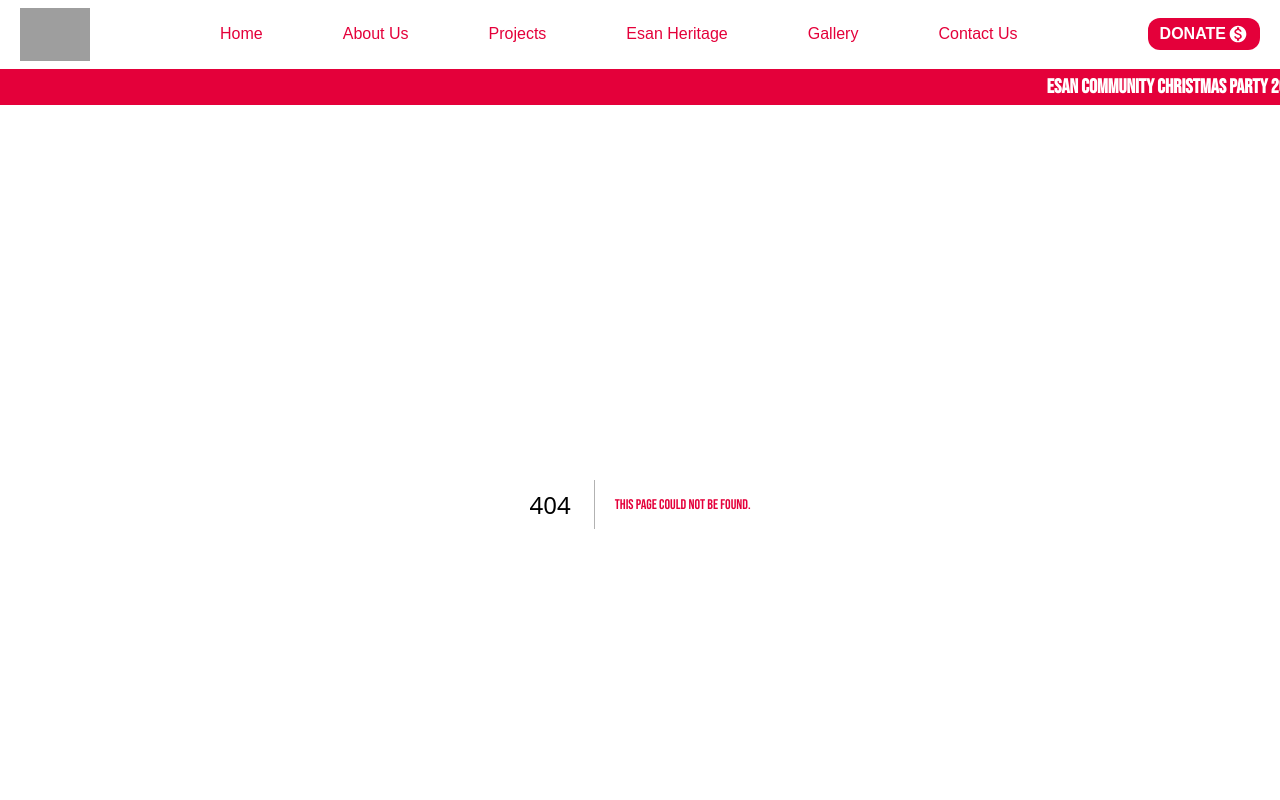
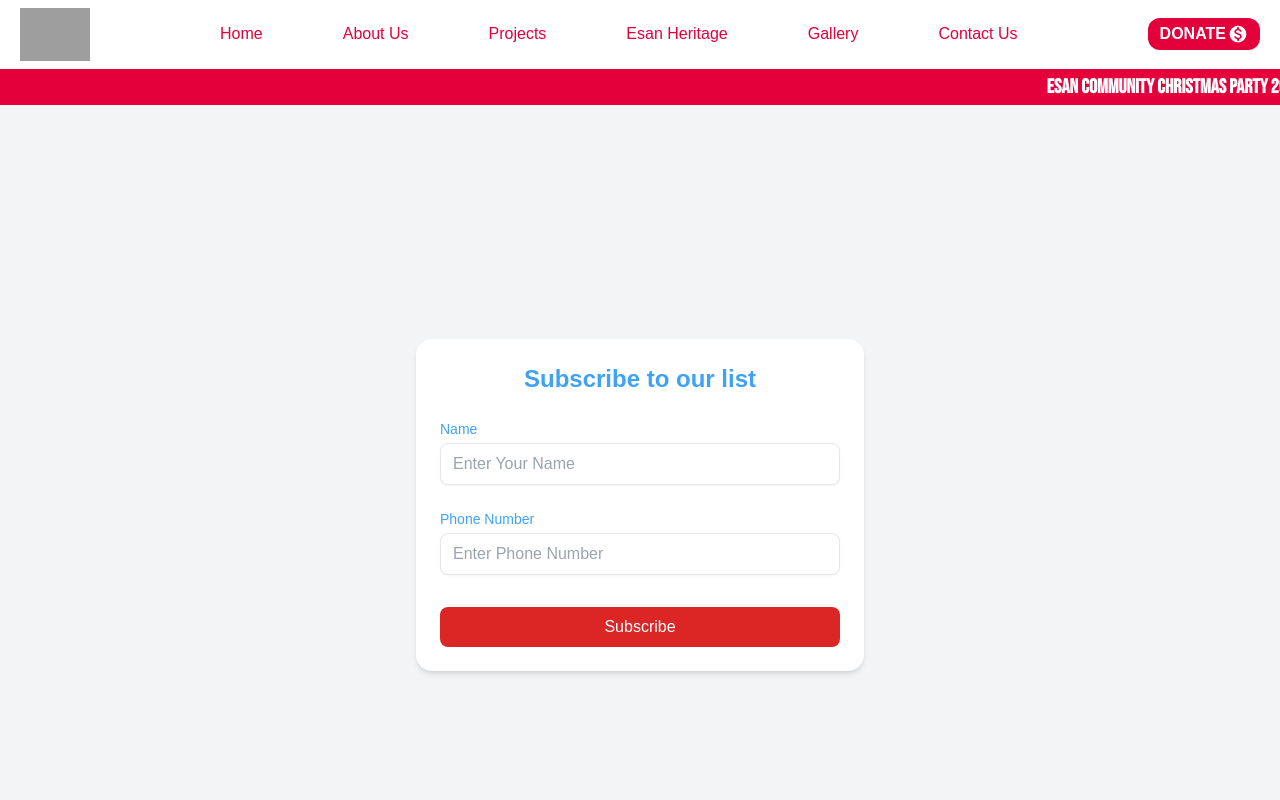
Before and after one commit to blessedjoe2000/organization, a Next.js app: page /subscribe in a window 1280 px wide. Before the commit this address had no page. Shown: the top 800 px of the page. Built offline with nearby package versions, Linux system fonts and the light colour scheme; grey boxes are pictures that could not be loaded; a web font is replaced by a local one.

Commit message:
subscribe page added

```diff
--- /dev/null
+++ b/app/subscribe/page.jsx
@@ -0,0 +1,53 @@
+"use client";
+
+import { useState } from "react";
+
+export default function Subscribe() {
+  const [name, setName] = useState("");
+  const [mobile, setMobile] = useState("");
+
+  return (
+    <div className="flex items-center justify-center min-h-screen bg-gray-100 px-4">
+      <form className="w-full max-w-md bg-white p-6 rounded-2xl shadow-md">
+        <p className="text-2xl font-semibold mb-6 text-center">
+          Subscribe to our list
+        </p>
+
+        <div className="mb-4">
+          <label htmlFor="name" className="block text-sm font-medium mb-1">
+            Name
+          </label>
+          <input
+            type="text"
+            placeholder="Enter Your Name"
+            value={name}
+            onChange={(e) => setName(e.target.value)}
+            className="w-full px-3 py-2 border rounded-lg focus:outline-none focus:ring-2 focus:ring-blue-500"
+          />
+        </div>
+
+        <div className="mb-6">
+          <label htmlFor="mobile" className="block text-sm font-medium mb-1">
+            Phone Number
+          </label>
+          <input
+            type="tel"
+            placeholder="Enter Phone Number"
+            value={mobile}
+            onChange={(e) => setMobile(e.target.value)}
+            className="w-full px-3 py-2 border rounded-lg focus:outline-none focus:ring-2 focus:ring-blue-500"
+          />
+        </div>
+
+        <button
+          type="submit"
+          className="w-full px-4 py-2 bg-red-600 rounded-lg text-white font-medium hover:bg-red-700 transition"
+        >
+          <div className="flex justify-center items-center gap-2">
+            Subscribe
+          </div>
+        </button>
+      </form>
+    </div>
+  );
+}
```
